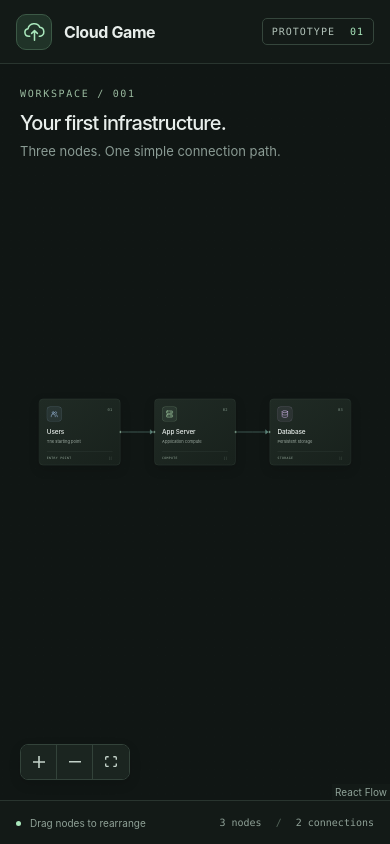
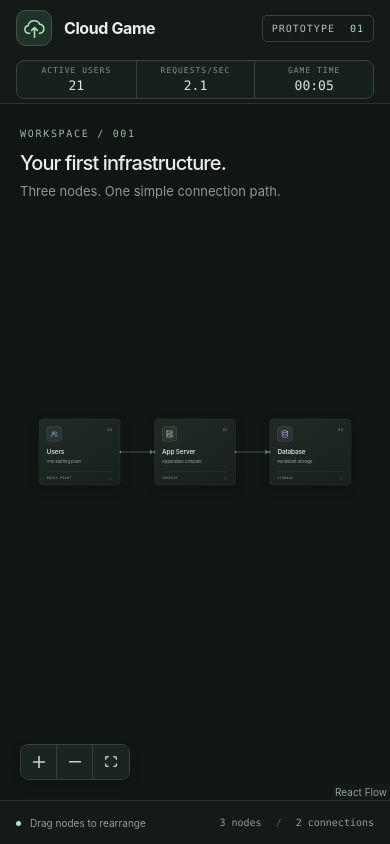
Before and after one commit to Eyadd101/mimar, a React (Vite) app: page / in a window 390 px wide. Built offline with nearby package versions, Linux system fonts and the light colour scheme.

Commit message:
tiam,actifuozr,sec

```diff
--- a/src/App.css
+++ b/src/App.css
@@ -18,6 +18,8 @@
 }
 
 .game-header {
+  display: grid;
+  grid-template-columns: minmax(0, 1fr) auto minmax(0, 1fr);
   height: 76px;
   border-bottom: 1px solid var(--border);
 }
@@ -62,6 +64,7 @@
 }
 
 .prototype-badge {
+  justify-self: end;
   padding: 7px 9px;
   border: 1px solid #35463c;
   border-radius: 5px;
@@ -75,6 +78,43 @@
 .prototype-badge span {
   margin-left: 8px;
   color: var(--accent);
+}
+
+.traffic-hud {
+  display: grid;
+  grid-template-columns: repeat(3, minmax(92px, 1fr));
+  margin: 0;
+  overflow: hidden;
+  border: 1px solid #35463c;
+  border-radius: 8px;
+  background: #17201c;
+  box-shadow: inset 0 1px 0 #ffffff05;
+}
+
+.traffic-hud__metric {
+  min-width: 0;
+  padding: 8px 14px;
+  text-align: center;
+}
+
+.traffic-hud__metric + .traffic-hud__metric {
+  border-left: 1px solid #35463c;
+}
+
+.traffic-hud dt {
+  margin-bottom: 3px;
+  color: #7f9588;
+  font: 8px var(--mono);
+  letter-spacing: 1px;
+  text-transform: uppercase;
+  white-space: nowrap;
+}
+
+.traffic-hud dd {
+  margin: 0;
+  color: #d9e8df;
+  font: 13px var(--mono);
+  font-variant-numeric: tabular-nums;
 }
 
 .canvas {
@@ -265,13 +305,26 @@
   }
 
   .game-header {
-    height: 64px;
+    grid-template-columns: 1fr auto;
+    grid-template-rows: auto auto;
+    height: 104px;
+    padding-block: 10px;
   }
 
   .header-caption,
   .brand-divider,
   .secondary-hint {
     display: none;
+  }
+
+  .traffic-hud {
+    grid-row: 2;
+    grid-column: 1 / -1;
+    width: 100%;
+  }
+
+  .traffic-hud__metric {
+    padding-block: 5px;
   }
 
   .canvas-heading {
--- a/src/App.tsx
+++ b/src/App.tsx
@@ -8,7 +8,9 @@ import {
 } from '@xyflow/react'
 import '@xyflow/react/dist/style.css'
 import { InfrastructureNode } from './components/InfrastructureNode'
+import { TrafficHud } from './components/TrafficHud'
 import { initialEdges, initialNodes } from './data/infrastructure'
+import { useTrafficSimulation } from './hooks/useTrafficSimulation'
 import './App.css'
 
 const nodeTypes = { infrastructure: InfrastructureNode }
@@ -16,6 +18,7 @@ const fitViewOptions = { padding: 0.25, maxZoom: 1.1 }
 
 function App() {
   const [nodes, , onNodesChange] = useNodesState(initialNodes)
+  const traffic = useTrafficSimulation()
 
   return (
     <main className="game">
@@ -27,10 +30,11 @@ function App() {
               <path d="M9 14l3-3 3 3M12 11v10" />
             </svg>
           </span>
-          <span>Cloud Game</span>
+          <span className="brand-name">Cloud Game</span>
           <span className="brand-divider" aria-hidden="true" />
           <span className="header-caption">Infrastructure playground</span>
         </div>
+        <TrafficHud {...traffic} />
         <span className="prototype-badge">Prototype <span>01</span></span>
       </header>
 
--- /dev/null
+++ b/src/components/TrafficHud.tsx
@@ -0,0 +1,31 @@
+import type { TrafficSimulationState } from '../simulation/trafficSimulation'
+
+function formatGameTime(totalSeconds: number) {
+  const minutes = Math.floor(totalSeconds / 60)
+  const seconds = totalSeconds % 60
+
+  return `${String(minutes).padStart(2, '0')}:${String(seconds).padStart(2, '0')}`
+}
+
+export function TrafficHud({
+  activeUsers,
+  requestsPerSecond,
+  gameTimeSeconds,
+}: TrafficSimulationState) {
+  return (
+    <dl className="traffic-hud" aria-label="Traffic simulation">
+      <div className="traffic-hud__metric">
+        <dt>Active Users</dt>
+        <dd>{activeUsers}</dd>
+      </div>
+      <div className="traffic-hud__metric">
+        <dt>Requests/sec</dt>
+        <dd>{requestsPerSecond.toFixed(1)}</dd>
+      </div>
+      <div className="traffic-hud__metric">
+        <dt>Game Time</dt>
+        <dd>{formatGameTime(gameTimeSeconds)}</dd>
+      </div>
+    </dl>
+  )
+}
--- /dev/null
+++ b/src/hooks/useTrafficSimulation.ts
@@ -0,0 +1,20 @@
+import { useEffect, useState } from 'react'
+import { trafficSimulationConfig } from '../simulation/config'
+import {
+  advanceTrafficSimulation,
+  createInitialTrafficState,
+} from '../simulation/trafficSimulation'
+
+export function useTrafficSimulation() {
+  const [simulation, setSimulation] = useState(createInitialTrafficState)
+
+  useEffect(() => {
+    const timerId = window.setInterval(() => {
+      setSimulation(advanceTrafficSimulation)
+    }, trafficSimulationConfig.tickIntervalMs)
+
+    return () => window.clearInterval(timerId)
+  }, [])
+
+  return simulation
+}
--- /dev/null
+++ b/src/simulation/config.ts
@@ -0,0 +1,7 @@
+export const trafficSimulationConfig = {
+  initialActiveUsers: 20,
+  tickIntervalMs: 1_000,
+  activeUserGrowthIntervalSeconds: 5,
+  activeUsersAddedPerInterval: 1,
+  requestsPerUserPerSecond: 0.1,
+} as const
--- /dev/null
+++ b/src/simulation/trafficSimulation.ts
@@ -0,0 +1,49 @@
+import { trafficSimulationConfig } from './config'
+
+export type TrafficSimulationState = {
+  activeUsers: number
+  requestsPerSecond: number
+  gameTimeSeconds: number
+}
+
+const roundToOneDecimal = (value: number) => Math.round(value * 10) / 10
+
+/**
+ * Each active user generates an average of 0.1 requests per second.
+ * requestsPerSecond = activeUsers * requestsPerUserPerSecond
+ */
+export function calculateRequestsPerSecond(activeUsers: number) {
+  return roundToOneDecimal(
+    activeUsers * trafficSimulationConfig.requestsPerUserPerSecond,
+  )
+}
+
+export function createInitialTrafficState(): TrafficSimulationState {
+  const activeUsers = trafficSimulationConfig.initialActiveUsers
+
+  return {
+    activeUsers,
+    requestsPerSecond: calculateRequestsPerSecond(activeUsers),
+    gameTimeSeconds: 0,
+  }
+}
+
+export function advanceTrafficSimulation(
+  currentState: TrafficSimulationState,
+): TrafficSimulationState {
+  const gameTimeSeconds =
+    currentState.gameTimeSeconds + trafficSimulationConfig.tickIntervalMs / 1_000
+  const completedGrowthIntervals = Math.floor(
+    gameTimeSeconds / trafficSimulationConfig.activeUserGrowthIntervalSeconds,
+  )
+  const activeUsers =
+    trafficSimulationConfig.initialActiveUsers +
+    completedGrowthIntervals *
+      trafficSimulationConfig.activeUsersAddedPerInterval
+
+  return {
+    activeUsers,
+    requestsPerSecond: calculateRequestsPerSecond(activeUsers),
+    gameTimeSeconds,
+  }
+}
```
